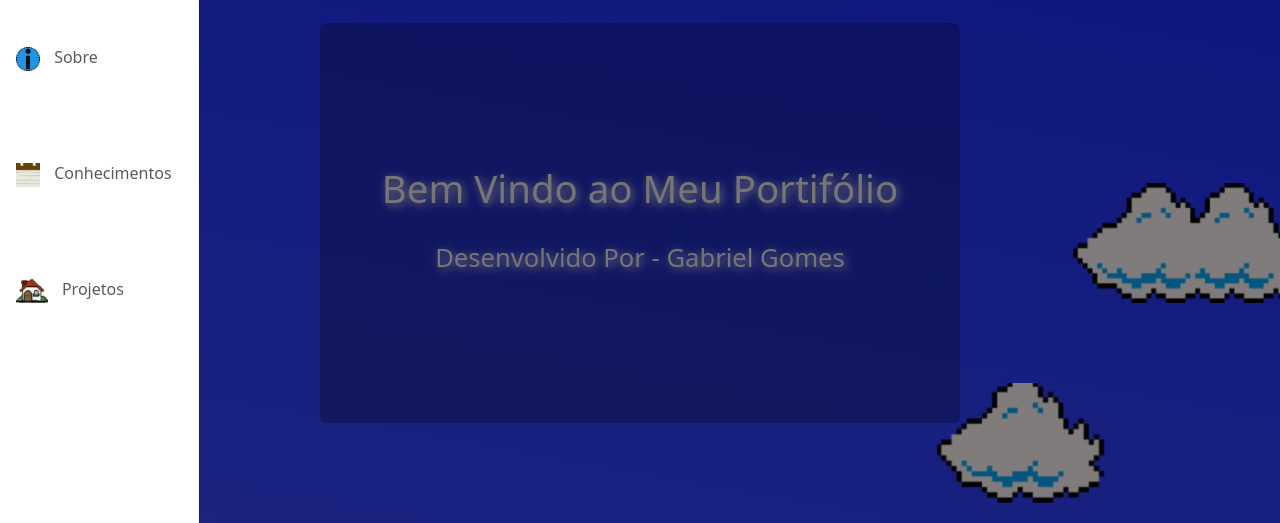
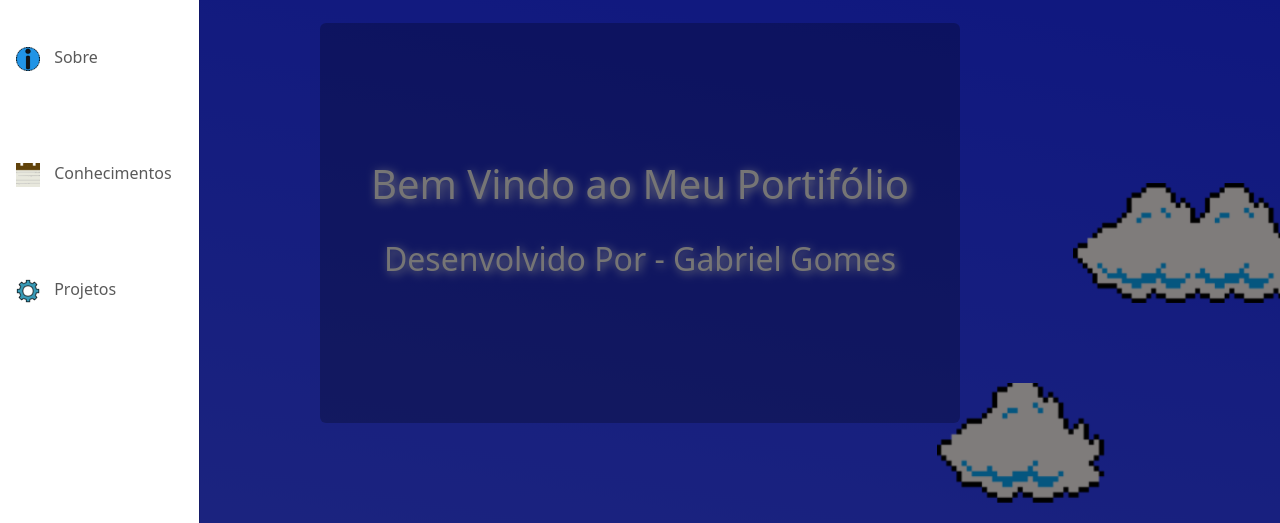
Before and after one commit to gabriel-gomes01/Portf-lio, a plain HTML site: page index.html in a window 1280 px wide. Both pictures are taken after a click on the button 40 px from the left and 28 px from the top of the page. Shown: the part 177-700 px from the top of the page. Drawn offline with nearby package versions, Linux system fonts and the light colour scheme.

Commit message:
painel frontal feito

```diff
--- a/Projeto_CSS/index.css
+++ b/Projeto_CSS/index.css
@@ -156,15 +156,6 @@ body img {
     src: url(https://db.onlinewebfonts.com/t/a831675….eot);
     background-color: #0000003f;
 }
-
-#texto_painel h1 {
-    font-size: 3vw;
-}
-
-#texto_painel h2 {
-    font-size: 2vw;
-}
-
 /*#endregion Texto do Painel*/
 
 /*#region Sobre */
--- a/Projeto_JS/script.js
+++ b/Projeto_JS/script.js
@@ -115,10 +115,12 @@ document.querySelectorAll('div-bandeira').forEach(link => {
   }
 });
 
-let initialviewWidth = window.innerWidth;
-let initialviewHeight = window.innerHeight;
 
+//Função para a Hornet fixar no chão
+let initialviewWidth = window.innerWidth; //Largura da tela
+let initialviewHeight = window.innerHeight; //Altura da tela
 
+//Caso o tamanho da tela mude, o event listener vai mudar o tamanho do chão e o bottom da hornet
 window.addEventListener("resize", () => {
 
   let hornet = document.getElementById("hornet");
@@ -128,7 +130,5 @@ window.addEventListener("resize", () => {
 
   if (viewportHeight != initialviewHeight || viewportWidth != initialviewWidth) {
     hornet.style = `bottom: ${ground}px;`
-
-    console.log(ground)
   }
 });
--- a/index.html
+++ b/index.html
@@ -63,7 +63,7 @@
             <li class="nav-item">
 
               <a class="nav-link" href="#Projetos">
-                <img class="icons" src="Imagens\Navegadores\home.png" alt="">
+                <img class="icons" src="Imagens\Navegadores\Engrenagem.png" alt="">
                 Projetos
               </a>
             </li>
```
Also changed, not shown: index_English.html (+1 -1 lines), Imagens/Navegadores/Engrenagem.png (added).
